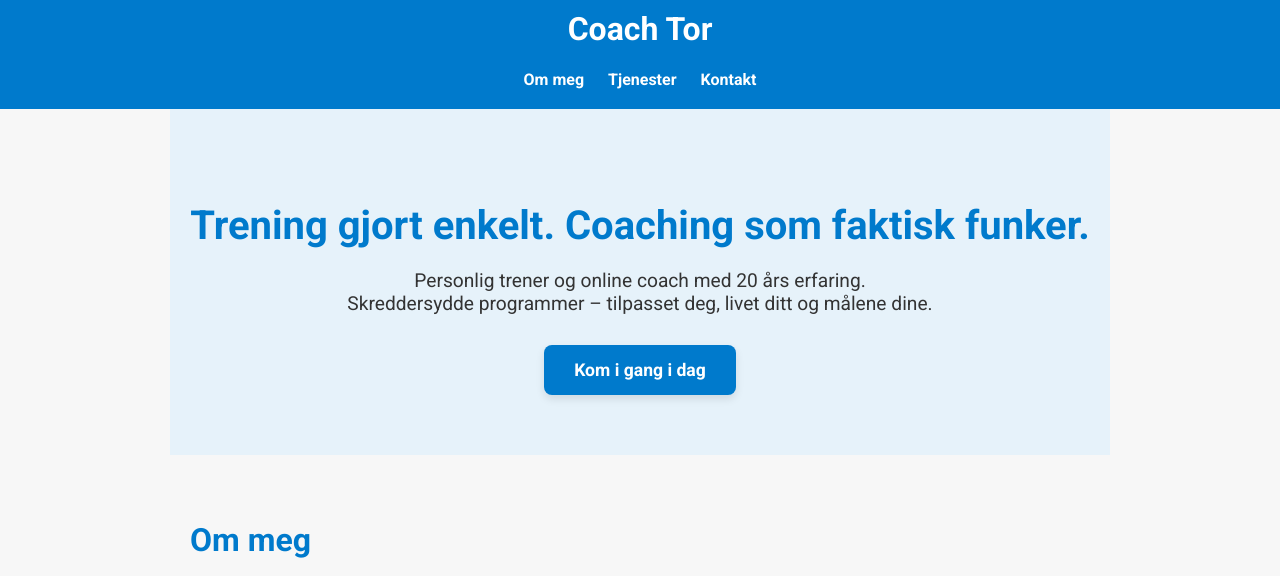
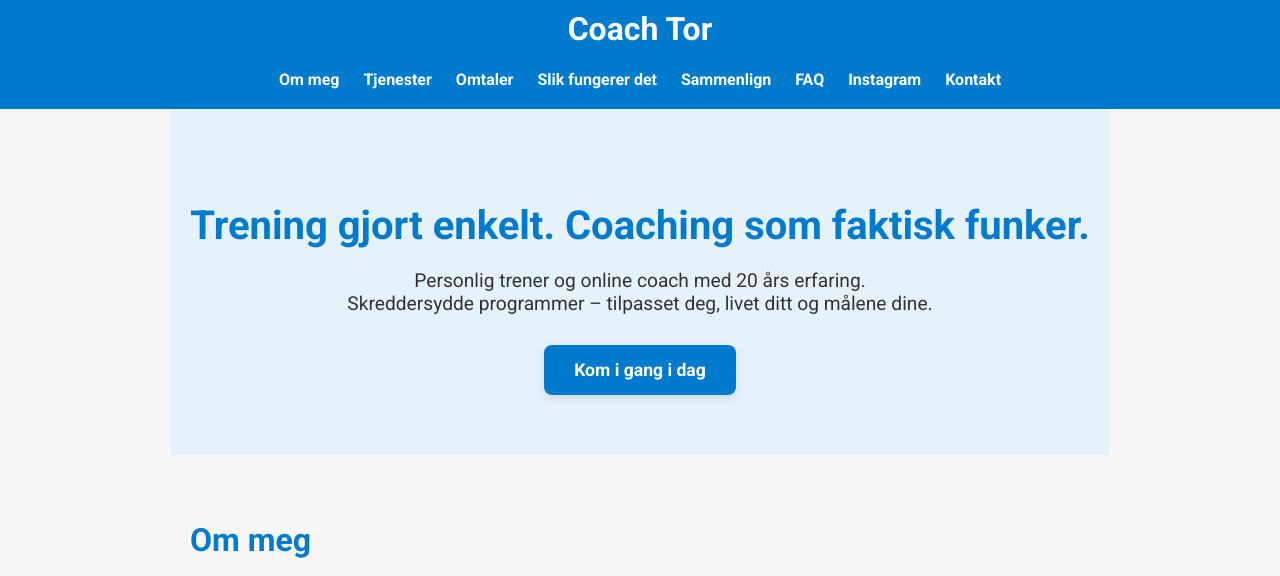
Before and after one commit to Coachtor/coachtor-nettside, a plain HTML site: page index.html in a window 1280 px wide. Shown: the part 147-723 px from the top of the page. Drawn offline with Linux system fonts and the light colour scheme.

Commit message:
Update index.html

```diff
--- a/index.html
+++ b/index.html
@@ -93,11 +93,17 @@
   <header>
     <img src="FullLogo_Transparent_NoBuffer.png" alt="Coach Tor logo" />
     <h1>Coach Tor</h1>
-    <nav>
-      <a href="#om">Om meg</a>
-      <a href="#tjenester">Tjenester</a>
-      <a href="#kontakt">Kontakt</a>
-    </nav>
+   <nav>
+  <a href="#om">Om meg</a>
+  <a href="#tjenester">Tjenester</a>
+  <a href="#omtaler">Omtaler</a>
+  <a href="#prosess">Slik fungerer det</a>
+  <a href="#sammenligning">Sammenlign</a>
+  <a href="#faq">FAQ</a>
+  <a href="#instagram">Instagram</a>
+  <a href="#kontakt">Kontakt</a>
+</nav>
+
   </header>
 <section id="hero" style="text-align: center; padding: 60px 20px; background-color: #e6f2fa;">
   <h1 style="font-size: 2.5em; color: #007acc; margin-bottom: 20px;">Trening gjort enkelt. Coaching som faktisk funker.</h1>
```
